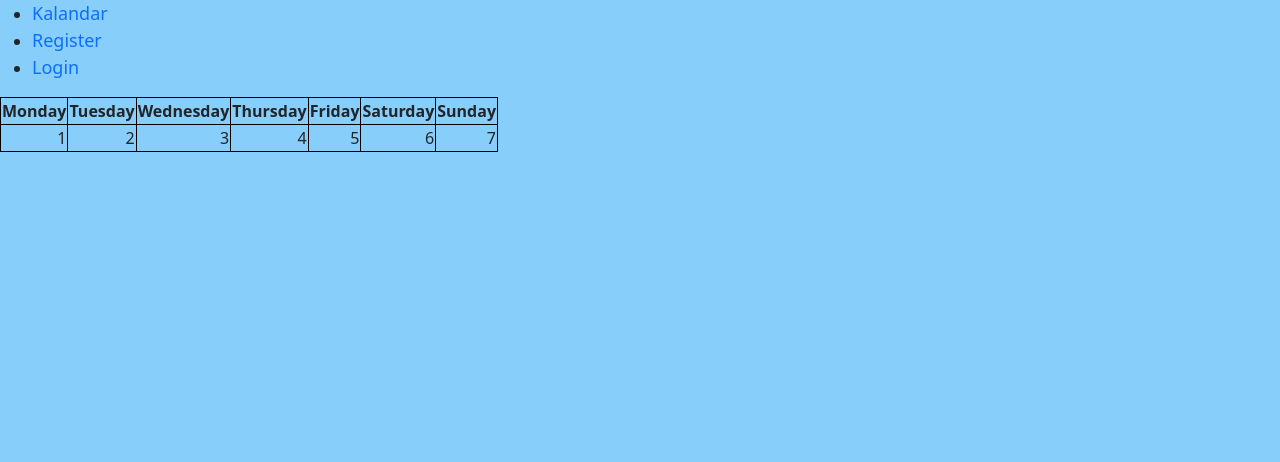
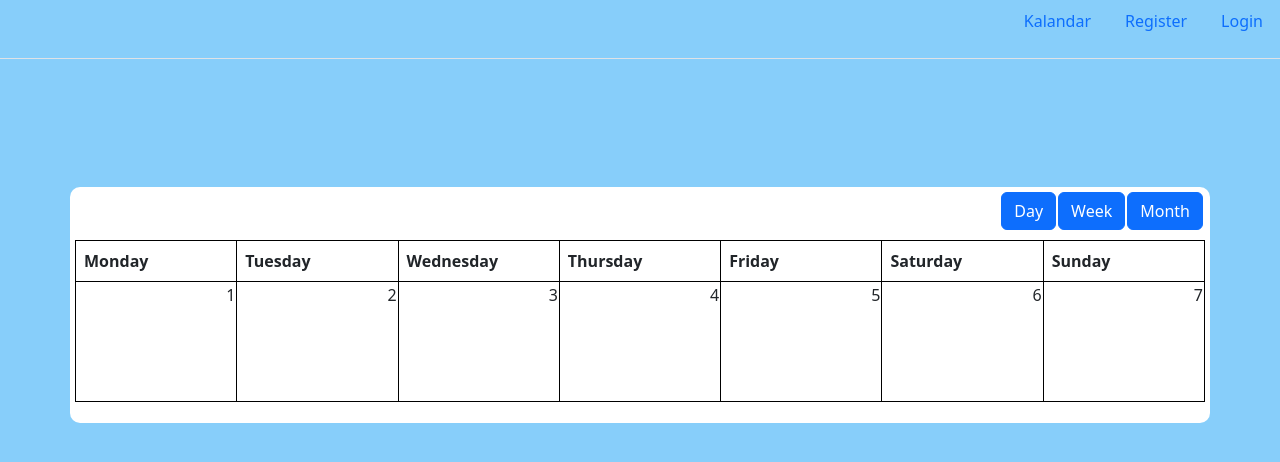
Before and after one commit to istvanbodor/Kalandar, a React (Create React App) app in the folder Frontend/: page / in a window 1280 px wide. Shown: the top 462 px of the page. Built offline with nearby package versions, Linux system fonts and the light colour scheme.

Commit message:
nav.link as implement

```diff
--- a/Frontend/package.json
+++ b/Frontend/package.json
@@ -11,6 +11,7 @@
     "@types/react": "^18.0.28",
     "@types/react-dom": "^18.0.11",
     "bootstrap": "^5.2.3",
+    "date-fns": "^2.29.3",
     "react": "^18.2.0",
     "react-bootstrap": "^2.7.2",
     "react-dom": "^18.2.0",
@@ -43,6 +44,7 @@
     ]
   },
   "devDependencies": {
+    "@types/date-fns": "^2.6.0",
     "react-router-dom": "^6.8.1"
   }
 }
--- a/Frontend/src/App.tsx
+++ b/Frontend/src/App.tsx
@@ -4,7 +4,7 @@ import { BrowserRouter, Routes, Route,  } from "react-router-dom";
 import Login from './Components/Form/Login';
 import Register from './Components/Form/Register';
 import Layout from './Components/Layout/Layout';
-import NoPage from './Components/Layout/NoPage';
+import NoPage from './Components/Kalandar/NoPage';
 import MainPage from './Components/Kalandar/MainPage';
 
 
--- a/Frontend/src/Components/Form/Form.css
+++ b/Frontend/src/Components/Form/Form.css
@@ -14,8 +14,8 @@ h1{
 }
 .container{
     border-radius: 10px;
-    margin-left: auto;
-    margin-right: auto;
+    margin-left: right;
+    margin-right: right;
     width: 50%;
     background-color: white;
     padding: 5px;
--- a/Frontend/src/Components/Kalandar/MainPage.css
+++ b/Frontend/src/Components/Kalandar/MainPage.css
@@ -4,5 +4,21 @@ table,td,th{
 }
 td {
     text-align: right;
+    height: 120px;
+    width: 120px;
+}
 
+.buttons{
+    float:right;
+    margin-right: 2px;
 }
+
+.containerMain{
+    border-radius: 10px;
+    margin-left: auto;
+    margin-right: auto;
+    width: 110%;
+    background-color: white;
+    padding: 5px;
+    margin-top: 10%;
+}
--- a/Frontend/src/Components/Kalandar/MainPage.tsx
+++ b/Frontend/src/Components/Kalandar/MainPage.tsx
@@ -1,14 +1,23 @@
 import React from "react";
 import './MainPage.css'
 
+import { Button, Container, Table } from "react-bootstrap";
+import { format } from 'date-fns'
 
-const date = new Date();
+
+
 
 const MainPage = () => {
+
+
     return(
         <>
-        <h1></h1>
-        <table>
+       <Container className="containerMain">
+        <Button className="buttons">Month</Button>
+        <Button className="buttons">Week</Button>
+        <Button className="buttons">Day</Button>
+        <br /><br />
+        <Table>
             <thead>
                 <tr>
                     <th>Monday</th>
@@ -29,7 +38,8 @@ const MainPage = () => {
                     <td>6</td>
                     <td>7</td>
             </tbody>
-        </table>
+        </Table>
+        </Container>
         </>
     )
 }
--- /dev/null
+++ b/Frontend/src/Components/Layout/Layout.css
@@ -0,0 +1,4 @@
+.links {
+     margin-right: 2px;
+     float: right;
+}
--- a/Frontend/src/Components/Layout/Layout.tsx
+++ b/Frontend/src/Components/Layout/Layout.tsx
@@ -1,23 +1,25 @@
 import React from "react";
-import { Outlet, NavLink } from "react-router-dom";
-
+import './Layout.css'
+import { Outlet, Link } from "react-router-dom";
+import { Nav } from "react-bootstrap";
+import 'bootstrap/dist/css/bootstrap.min.css';
 
 const Layout = () => {
   return (
     <>
-      <nav>
-        <ul>
-          <li>
-            <NavLink to="/">Kalandar</NavLink>
-          </li>
-          <li>
-            <NavLink to="/register">Register</NavLink>
-          </li>
-          <li>
-            <NavLink to="/login">Login</NavLink>
-          </li>
-        </ul>
-      </nav>
+      <Nav as="ul" variant="tabs" className="justify-content-end">
+          <Nav.Item as="li">
+           <Nav.Link to="/" className=' mb-3' as={Link}>Kalandar</Nav.Link>
+           </Nav.Item>
+
+           <Nav.Item as="li">
+            <Nav.Link to="/register" as={Link} >Register</Nav.Link>
+            </Nav.Item>
+
+            <Nav.Item as="li">
+            <Nav.Link to="/login" as={Link}>Login</Nav.Link>
+            </Nav.Item>
+      </Nav>
       <Outlet />
     </>
   )
```
Also changed, not shown: Frontend/src/Components/Kalandar/NoPage.tsx (renamed from Frontend/src/Components/Layout/NoPage.tsx), 1 other file (tests, documents, lock files or other folders).
